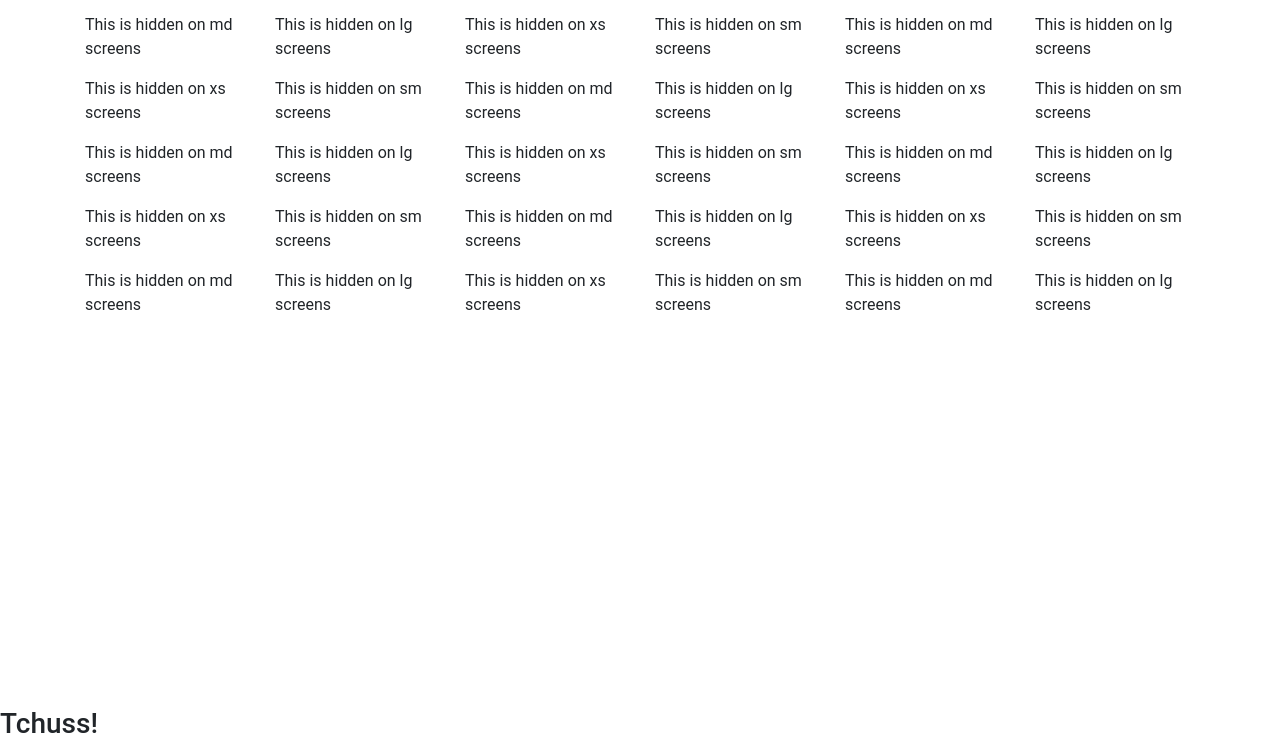
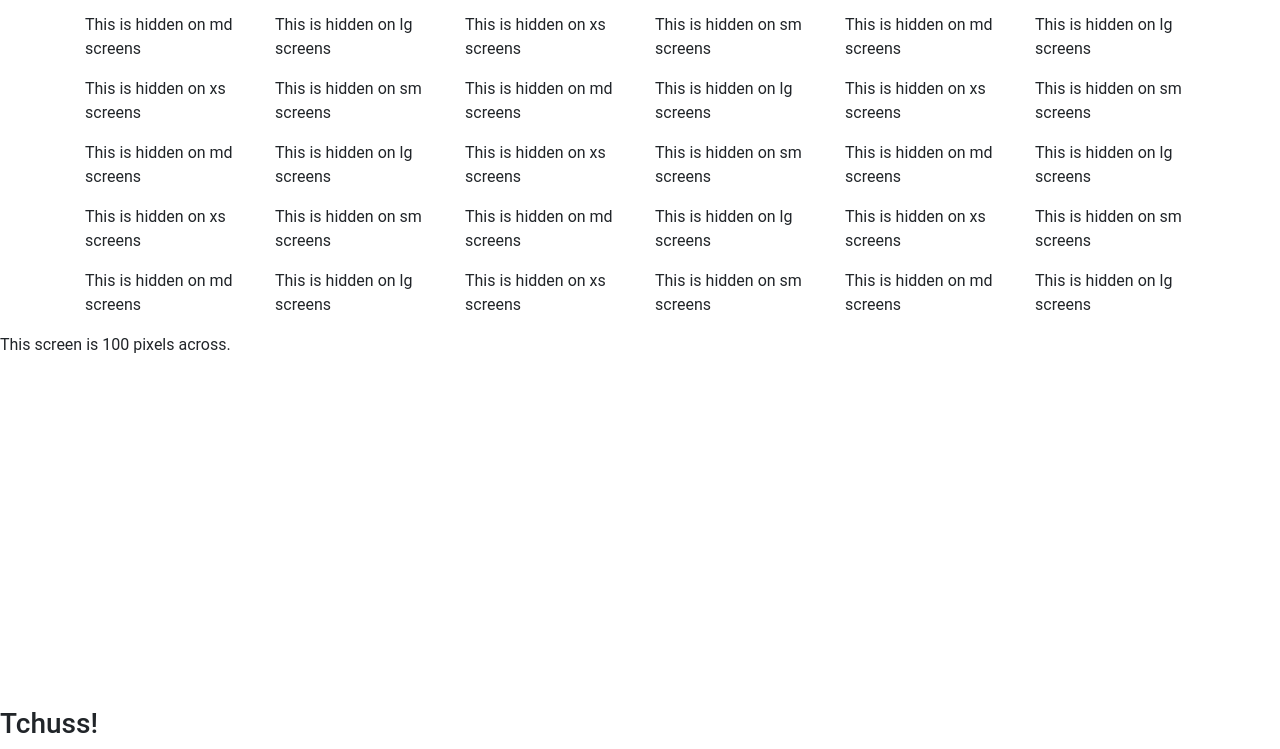
Before and after one commit to JoeReinert/Web-Demo, a plain HTML site: page index.html in a window 1280 px wide. Shown: the part 111-860 px from the top of the page. Drawn offline with nearby package versions, Linux system fonts and the light colour scheme; a script that the page names is missing.

Commit message:
Update index.html

```diff
--- a/index.html
+++ b/index.html
@@ -154,6 +154,9 @@
           </div>
         </div>
       </div>
+      <div id="width">
+        This screen is 100 pixels across.
+      </div>
       <footer>
         <h3>Tchuss!</h3>
       </footer>
```
